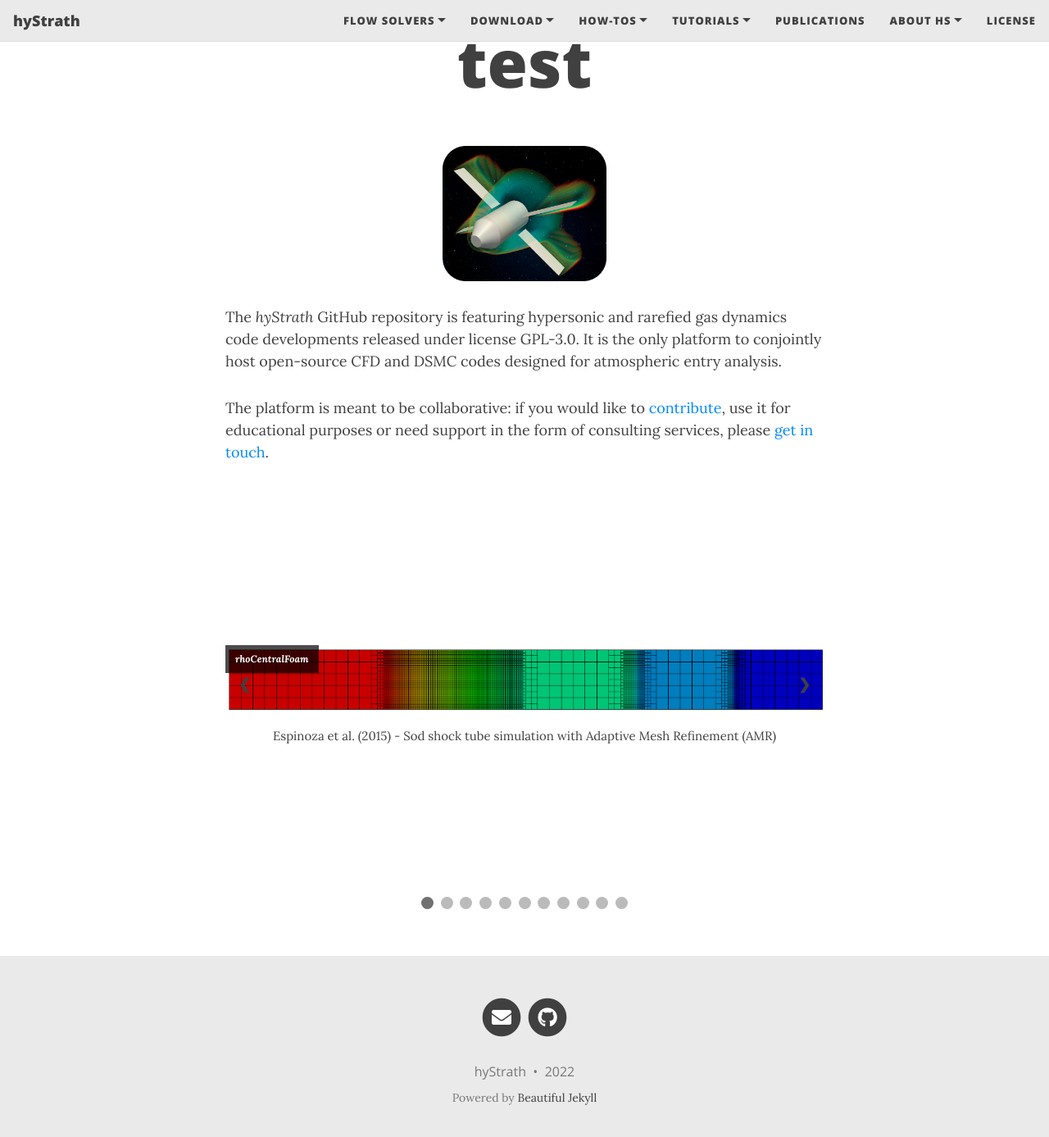
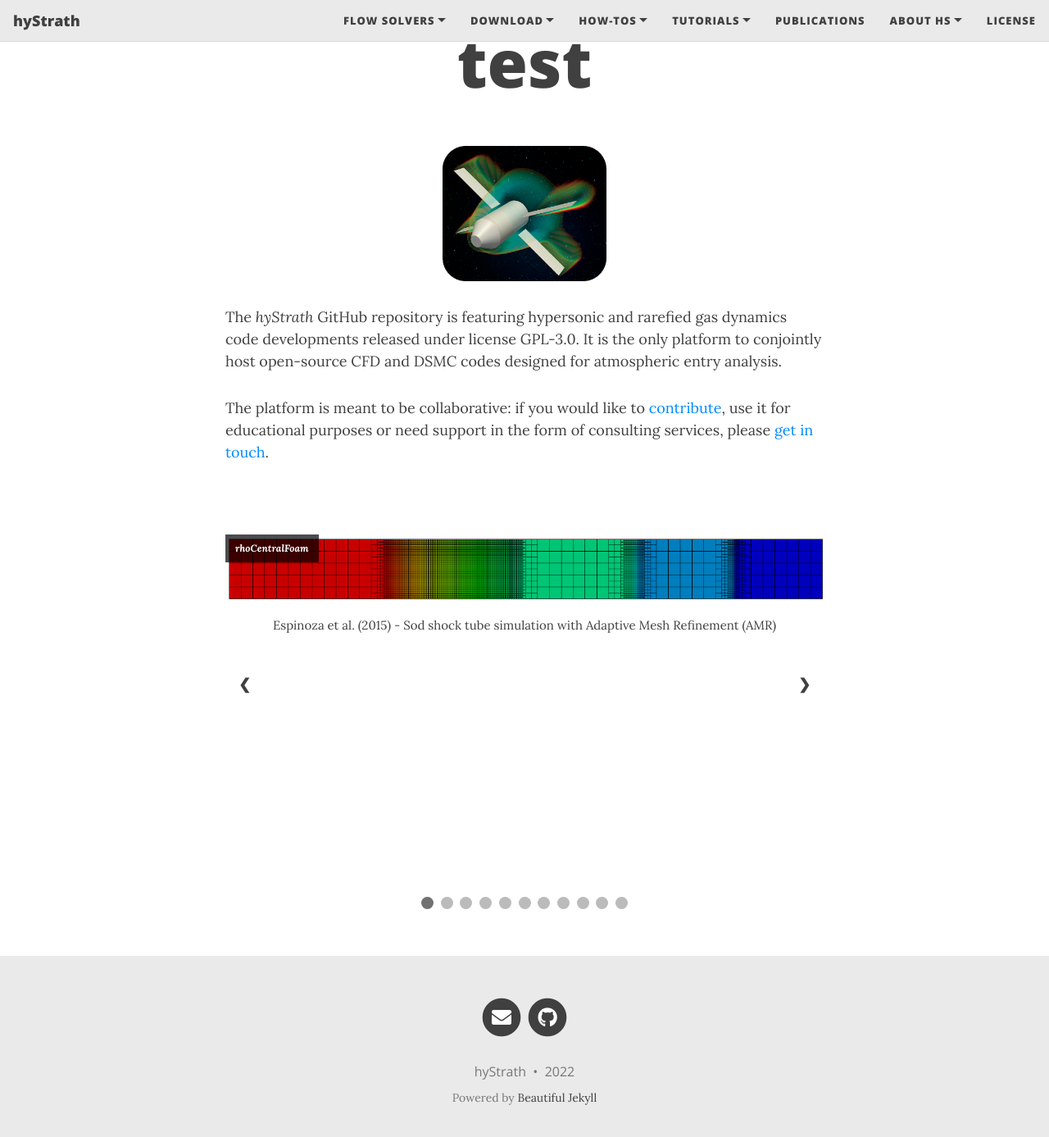
Before and after one commit to hystrath/hystrath.github.io, a Jekyll site: the page built from test2.md, in a window 1280 px wide and 1400 px high, scrolled down 75 px. Shown: the top 1387 px of the window at 82% size. Built offline with Jekyll 4.4.1, drawn with Linux system fonts in a browser that asks for light colours; nearby versions of some CDN libraries.

Commit message:
Editing pages

```diff
--- a/_includes/head.html
+++ b/_includes/head.html
@@ -286,8 +286,8 @@
     position: relative;
     margin: auto;
 
-    display: flex;
-    align-items: center;
+<!--    display: flex;-->
+<!--    align-items: center;-->
   }
 
   /* Hide the images by default */
```
